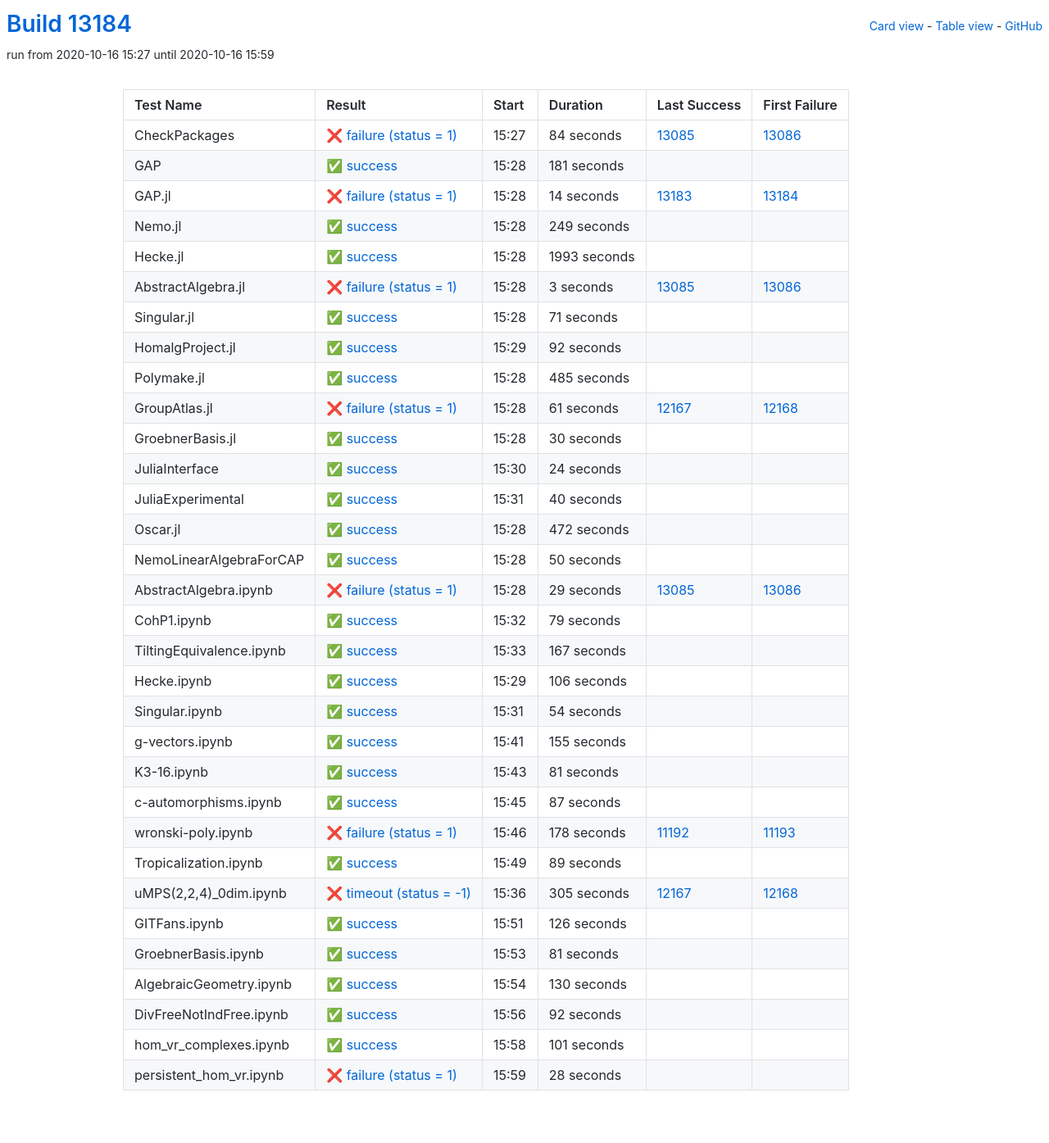
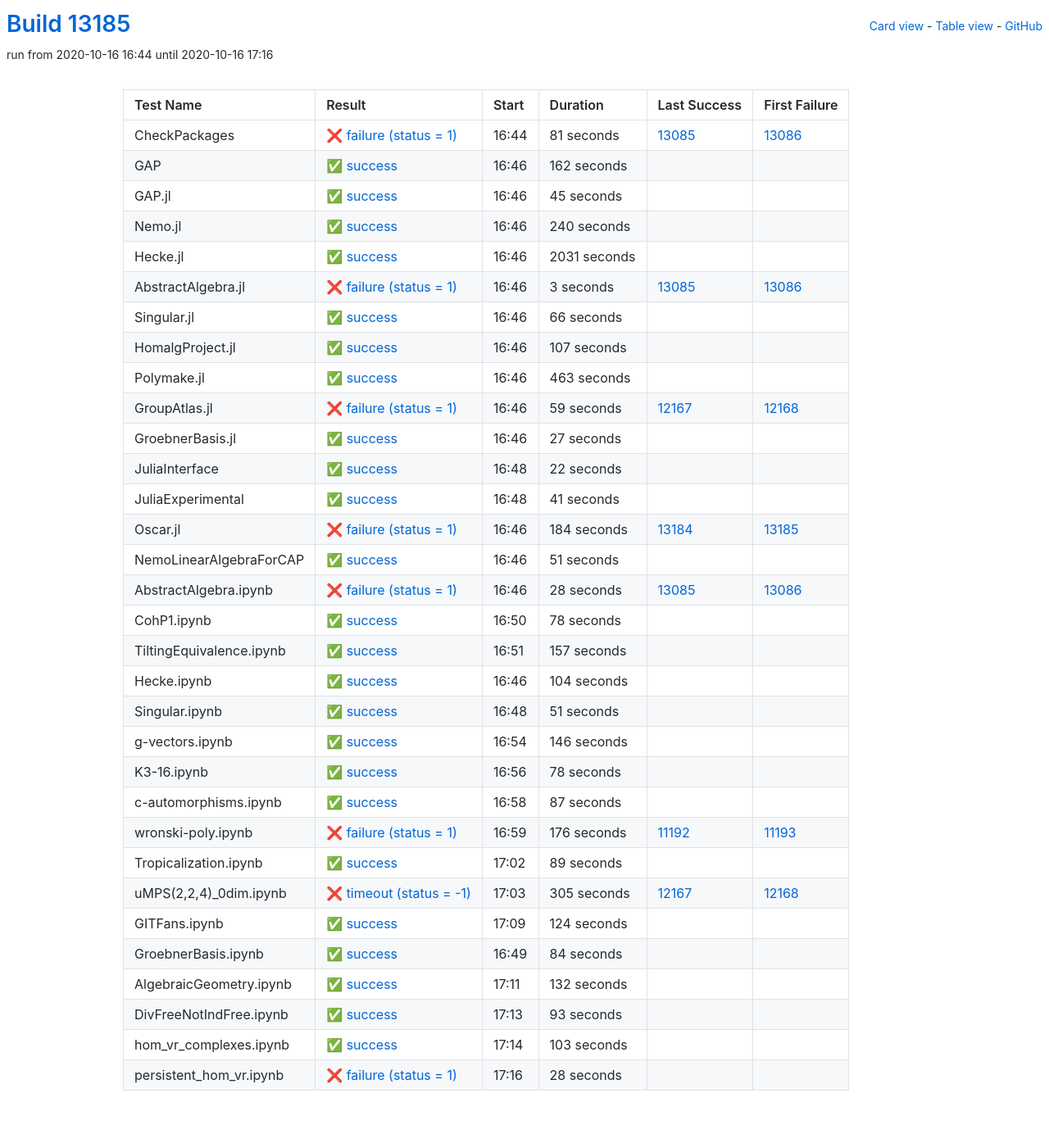
Before and after one commit to oscar-system/oscar-ci-status, a Jekyll site: the page built from table.html, in a window 1280 px wide. Shown: the whole page at 82% size. Built offline with Jekyll 4.4.1, drawn with Linux system fonts in a browser that asks for light colours.

Commit message:
Build #13185

```diff
--- a/_data/ci.yml
+++ b/_data/ci.yml
@@ -1,6 +1,6 @@
 ---
-build: 13184
-build_url: https://oscarci.mathematik.uni-kl.de/job/oscar/13184/
+build: 13185
+build_url: https://oscarci.mathematik.uni-kl.de/job/oscar/13185/
 job: oscar
 organization: oscar-system
 repo: oscar-ci-status
@@ -8,68 +8,68 @@ repourl: https://github.com/oscar-system/oscar-ci-status
 tests:
 - name: CheckPackages
   id: checkpackages
-  log: https://oscarci.mathematik.uni-kl.de/job/oscar/13184/artifact/logs/build-13184/CheckPackages.log
-  start: 2020-10-16 15:27
+  log: https://oscarci.mathematik.uni-kl.de/job/oscar/13185/artifact/logs/build-13185/CheckPackages.log
+  start: 2020-10-16 16:44
   success: false
   exitcode: 1
   status: failure
-  duration: 84
+  duration: 81
   last_success: 13085
   last_success_url: https://oscarci.mathematik.uni-kl.de/job/oscar/13085/
   first_failure: 13086
   first_failure_url: https://oscarci.mathematik.uni-kl.de/job/oscar/13086/
 - name: GAP
   id: gap
-  log: https://oscarci.mathematik.uni-kl.de/job/oscar/13184/artifact/logs/build-13184/GAP.log
-  start: 2020-10-16 15:28
+  log: https://oscarci.mathematik.uni-kl.de/job/oscar/13185/artifact/logs/build-13185/GAP.log
+  start: 2020-10-16 16:46
   success: true
   exitcode: 0
   status: success
-  duration: 181
+  duration: 162
   last_success: false
   last_success_url:
   first_failure: false
   first_failure_url:
 - name: GAP.jl
   id: gap-jl
-  log: https://oscarci.mathematik.uni-kl.de/job/oscar/13184/artifact/logs/build-13184/GAP.jl.log
-  start: 2020-10-16 15:28
-  success: false
-  exitcode: 1
-  status: failure
-  duration: 14
-  last_success: 13183
-  last_success_url: https://oscarci.mathematik.uni-kl.de/job/oscar/13183/
-  first_failure: 13184
-  first_failure_url: https://oscarci.mathematik.uni-kl.de/job/oscar/13184/
-- name: Nemo.jl
-  id: nemo-jl
-  log: https://oscarci.mathematik.uni-kl.de/job/oscar/13184/artifact/logs/build-13184/Nemo.jl.log
-  start: 2020-10-16 15:28
+  log: https://oscarci.mathematik.uni-kl.de/job/oscar/13185/artifact/logs/build-13185/GAP.jl.log
+  start: 2020-10-16 16:46
   success: true
   exitcode: 0
   status: success
-  duration: 249
+  duration: 45
+  last_success: false
+  last_success_url:
+  first_failure: false
+  first_failure_url:
+- name: Nemo.jl
+  id: nemo-jl
+  log: https://oscarci.mathematik.uni-kl.de/job/oscar/13185/artifact/logs/build-13185/Nemo.jl.log
+  start: 2020-10-16 16:46
+  success: true
+  exitcode: 0
+  status: success
+  duration: 240
   last_success: false
   last_success_url:
   first_failure: false
   first_failure_url:
 - name: Hecke.jl
   id: hecke-jl
-  log: https://oscarci.mathematik.uni-kl.de/job/oscar/13184/artifact/logs/build-13184/Hecke.jl.log
-  start: 2020-10-16 15:28
+  log: https://oscarci.mathematik.uni-kl.de/job/oscar/13185/artifact/logs/build-13185/Hecke.jl.log
+  start: 2020-10-16 16:46
   success: true
   exitcode: 0
   status: success
-  duration: 1993
+  duration: 2031
   last_success: false
   last_success_url:
   first_failure: false
   first_failure_url:
 - name: AbstractAlgebra.jl
   id: abstractalgebra-jl
-  log: https://oscarci.mathematik.uni-kl.de/job/oscar/13184/artifact/logs/build-13184/AbstractAlgebra.jl.log
-  start: 2020-10-16 15:28
+  log: https://oscarci.mathematik.uni-kl.de/job/oscar/13185/artifact/logs/build-13185/AbstractAlgebra.jl.log
+  start: 2020-10-16 16:46
   success: false
   exitcode: 1
   status: failure
@@ -80,200 +80,200 @@ tests:
   first_failure_url: https://oscarci.mathematik.uni-kl.de/job/oscar/13086/
 - name: Singular.jl
   id: singular-jl
-  log: https://oscarci.mathematik.uni-kl.de/job/oscar/13184/artifact/logs/build-13184/Singular.jl.log
-  start: 2020-10-16 15:28
+  log: https://oscarci.mathematik.uni-kl.de/job/oscar/13185/artifact/logs/build-13185/Singular.jl.log
+  start: 2020-10-16 16:46
   success: true
   exitcode: 0
   status: success
-  duration: 71
+  duration: 66
   last_success: false
   last_success_url:
   first_failure: false
   first_failure_url:
 - name: HomalgProject.jl
   id: homalgproject-jl
-  log: https://oscarci.mathematik.uni-kl.de/job/oscar/13184/artifact/logs/build-13184/HomalgProject.jl.log
-  start: 2020-10-16 15:29
+  log: https://oscarci.mathematik.uni-kl.de/job/oscar/13185/artifact/logs/build-13185/HomalgProject.jl.log
+  start: 2020-10-16 16:46
   success: true
   exitcode: 0
   status: success
-  duration: 92
+  duration: 107
   last_success: false
   last_success_url:
   first_failure: false
   first_failure_url:
 - name: Polymake.jl
   id: polymake-jl
-  log: https://oscarci.mathematik.uni-kl.de/job/oscar/13184/artifact/logs/build-13184/Polymake.jl.log
-  start: 2020-10-16 15:28
+  log: https://oscarci.mathematik.uni-kl.de/job/oscar/13185/artifact/logs/build-13185/Polymake.jl.log
+  start: 2020-10-16 16:46
   success: true
   exitcode: 0
   status: success
-  duration: 485
+  duration: 463
   last_success: false
   last_success_url:
   first_failure: false
   first_failure_url:
 - name: GroupAtlas.jl
   id: groupatlas-jl
-  log: https://oscarci.mathematik.uni-kl.de/job/oscar/13184/artifact/logs/build-13184/GroupAtlas.jl.log
-  start: 2020-10-16 15:28
+  log: https://oscarci.mathematik.uni-kl.de/job/oscar/13185/artifact/logs/build-13185/GroupAtlas.jl.log
+  start: 2020-10-16 16:46
   success: false
   exitcode: 1
   status: failure
-  duration: 61
+  duration: 59
   last_success: 12167
   last_success_url: https://oscarci.mathematik.uni-kl.de/job/oscar/12167/
   first_failure: 12168
   first_failure_url: https://oscarci.mathematik.uni-kl.de/job/oscar/12168/
 - name: GroebnerBasis.jl
   id: groebnerbasis-jl
-  log: https://oscarci.mathematik.uni-kl.de/job/oscar/13184/artifact/logs/build-13184/GroebnerBasis.jl.log
-  start: 2020-10-16 15:28
+  log: https://oscarci.mathematik.uni-kl.de/job/oscar/13185/artifact/logs/build-13185/GroebnerBasis.jl.log
+  start: 2020-10-16 16:46
   success: true
   exitcode: 0
   status: success
-  duration: 30
+  duration: 27
   last_success: false
   last_success_url:
   first_failure: false
   first_failure_url:
 - name: JuliaInterface
   id: juliainterface
-  log: https://oscarci.mathematik.uni-kl.de/job/oscar/13184/artifact/logs/build-13184/JuliaInterface.log
-  start: 2020-10-16 15:30
+  log: https://oscarci.mathematik.uni-kl.de/job/oscar/13185/artifact/logs/build-13185/JuliaInterface.log
+  start: 2020-10-16 16:48
   success: true
   exitcode: 0
   status: success
-  duration: 24
+  duration: 22
   last_success: false
   last_success_url:
   first_failure: false
   first_failure_url:
 - name: JuliaExperimental
   id: juliaexperimental
-  log: https://oscarci.mathematik.uni-kl.de/job/oscar/13184/artifact/logs/build-13184/JuliaExperimental.log
-  start: 2020-10-16 15:31
+  log: https://oscarci.mathematik.uni-kl.de/job/oscar/13185/artifact/logs/build-13185/JuliaExperimental.log
+  start: 2020-10-16 16:48
   success: true
   exitcode: 0
   status: success
-  duration: 40
+  duration: 41
   last_success: false
   last_success_url:
   first_failure: false
   first_failure_url:
 - name: Oscar.jl
   id: oscar-jl
-  log: https://oscarci.mathematik.uni-kl.de/job/oscar/13184/artifact/logs/build-13184/Oscar.jl.log
-  start: 2020-10-16 15:28
+  log: https://oscarci.mathematik.uni-kl.de/job/oscar/13185/artifact/logs/build-13185/Oscar.jl.log
+  start: 2020-10-16 16:46
+  success: false
+  exitcode: 1
+  status: failure
+  duration: 184
+  last_success: 13184
+  last_success_url: https://oscarci.mathematik.uni-kl.de/job/oscar/13184/
+  first_failure: 13185
+  first_failure_url: https://oscarci.mathematik.uni-kl.de/job/oscar/13185/
+- name: NemoLinearAlgebraForCAP
+  id: nemolinearalgebraforcap
+  log: https://oscarci.mathematik.uni-kl.de/job/oscar/13185/artifact/logs/build-13185/NemoLinearAlgebraForCAP.log
+  start: 2020-10-16 16:46
   success: true
   exitcode: 0
   status: success
-  duration: 472
-  last_success: false
-  last_success_url:
-  first_failure: false
-  first_failure_url:
-- name: NemoLinearAlgebraForCAP
-  id: nemolinearalgebraforcap
-  log: https://oscarci.mathematik.uni-kl.de/job/oscar/13184/artifact/logs/build-13184/NemoLinearAlgebraForCAP.log
-  start: 2020-10-16 15:28
-  success: true
-  exitcode: 0
-  status: success
-  duration: 50
+  duration: 51
   last_success: false
   last_success_url:
   first_failure: false
   first_failure_url:
 - name: AbstractAlgebra.ipynb
   id: abstractalgebra-ipynb
-  log: https://oscarci.mathematik.uni-kl.de/job/oscar/13184/artifact/logs/build-13184/AbstractAlgebra.ipynb.log
-  start: 2020-10-16 15:28
+  log: https://oscarci.mathematik.uni-kl.de/job/oscar/13185/artifact/logs/build-13185/AbstractAlgebra.ipynb.log
+  start: 2020-10-16 16:46
   success: false
   exitcode: 1
   status: failure
-  duration: 29
+  duration: 28
   last_success: 13085
   last_success_url: https://oscarci.mathematik.uni-kl.de/job/oscar/13085/
   first_failure: 13086
   first_failure_url: https://oscarci.mathematik.uni-kl.de/job/oscar/13086/
 - name: CohP1.ipynb
   id: cohp1-ipynb
-  log: https://oscarci.mathematik.uni-kl.de/job/oscar/13184/artifact/logs/build-13184/CohP1.ipynb.log
-  start: 2020-10-16 15:32
+  log: https://oscarci.mathematik.uni-kl.de/job/oscar/13185/artifact/logs/build-13185/CohP1.ipynb.log
+  start: 2020-10-16 16:50
   success: true
   exitcode: 0
   status: success
-  duration: 79
+  duration: 78
   last_success: false
   last_success_url:
   first_failure: false
   first_failure_url:
 - name: TiltingEquivalence.ipynb
   id: tiltingequivalence-ipynb
-  log: https://oscarci.mathematik.uni-kl.de/job/oscar/13184/artifact/logs/build-13184/TiltingEquivalence.ipynb.log
-  start: 2020-10-16 15:33
+  log: https://oscarci.mathematik.uni-kl.de/job/oscar/13185/artifact/logs/build-13185/TiltingEquivalence.ipynb.log
+  start: 2020-10-16 16:51
   success: true
   exitcode: 0
   status: success
-  duration: 167
+  duration: 157
   last_success: false
   last_success_url:
   first_failure: false
   first_failure_url:
 - name: Hecke.ipynb
   id: hecke-ipynb
-  log: https://oscarci.mathematik.uni-kl.de/job/oscar/13184/artifact/logs/build-13184/Hecke.ipynb.log
-  start: 2020-10-16 15:29
+  log: https://oscarci.mathematik.uni-kl.de/job/oscar/13185/artifact/logs/build-13185/Hecke.ipynb.log
+  start: 2020-10-16 16:46
   success: true
   exitcode: 0
   status: success
-  duration: 106
+  duration: 104
   last_success: false
   last_success_url:
   first_failure: false
   first_failure_url:
 - name: Singular.ipynb
   id: singular-ipynb
-  log: https://oscarci.mathematik.uni-kl.de/job/oscar/13184/artifact/logs/build-13184/Singular.ipynb.log
-  start: 2020-10-16 15:31
+  log: https://oscarci.mathematik.uni-kl.de/job/oscar/13185/artifact/logs/build-13185/Singular.ipynb.log
+  start: 2020-10-16 16:48
   success: true
   exitcode: 0
   status: success
-  duration: 54
+  duration: 51
   last_success: false
   last_success_url:
   first_failure: false
   first_failure_url:
 - name: g-vectors.ipynb
   id: g-vectors-ipynb
-  log: https://oscarci.mathematik.uni-kl.de/job/oscar/13184/artifact/logs/build-13184/g-vectors.ipynb.log
-  start: 2020-10-16 15:41
+  log: https://oscarci.mathematik.uni-kl.de/job/oscar/13185/artifact/logs/build-13185/g-vectors.ipynb.log
+  start: 2020-10-16 16:54
   success: true
   exitcode: 0
   status: success
-  duration: 155
+  duration: 146
   last_success: false
   last_success_url:
   first_failure: false
   first_failure_url:
 - name: K3-16.ipynb
   id: k3-16-ipynb
-  log: https://oscarci.mathematik.uni-kl.de/job/oscar/13184/artifact/logs/build-13184/K3-16.ipynb.log
-  start: 2020-10-16 15:43
+  log: https://oscarci.mathematik.uni-kl.de/job/oscar/13185/artifact/logs/build-13185/K3-16.ipynb.log
+  start: 2020-10-16 16:56
   success: true
   exitcode: 0
   status: success
-  duration: 81
+  duration: 78
   last_success: false
   last_success_url:
   first_failure: false
   first_failure_url:
 - name: c-automorphisms.ipynb
   id: c-automorphisms-ipynb
-  log: https://oscarci.mathematik.uni-kl.de/job/oscar/13184/artifact/logs/build-13184/c-automorphisms.ipynb.log
-  start: 2020-10-16 15:45
+  log: https://oscarci.mathematik.uni-kl.de/job/oscar/13185/artifact/logs/build-13185/c-automorphisms.ipynb.log
+  start: 2020-10-16 16:58
   success: true
   exitcode: 0
   status: success
@@ -284,20 +284,20 @@ tests:
   first_failure_url:
 - name: wronski-poly.ipynb
   id: wronski-poly-ipynb
-  log: https://oscarci.mathematik.uni-kl.de/job/oscar/13184/artifact/logs/build-13184/wronski-poly.ipynb.log
-  start: 2020-10-16 15:46
+  log: https://oscarci.mathematik.uni-kl.de/job/oscar/13185/artifact/logs/build-13185/wronski-poly.ipynb.log
+  start: 2020-10-16 16:59
   success: false
   exitcode: 1
   status: failure
-  duration: 178
+  duration: 176
   last_success: 11192
   last_success_url: https://oscarci.mathematik.uni-kl.de/job/oscar/11192/
   first_failure: 11193
   first_failure_url: https://oscarci.mathematik.uni-kl.de/job/oscar/11193/
 - name: Tropicalization.ipynb
   id: tropicalization-ipynb
-  log: https://oscarci.mathematik.uni-kl.de/job/oscar/13184/artifact/logs/build-13184/Tropicalization.ipynb.log
-  start: 2020-10-16 15:49
+  log: https://oscarci.mathematik.uni-kl.de/job/oscar/13185/artifact/logs/build-13185/Tropicalization.ipynb.log
+  start: 2020-10-16 17:02
   success: true
   exitcode: 0
   status: success
@@ -308,8 +308,8 @@ tests:
   first_failure_url:
 - name: uMPS(2,2,4)_0dim.ipynb
   id: umps-2-2-4-0dim-ipynb
-  log: https://oscarci.mathematik.uni-kl.de/job/oscar/13184/artifact/logs/build-13184/uMPS-2-2-4-_0dim.ipynb.log
-  start: 2020-10-16 15:36
+  log: https://oscarci.mathematik.uni-kl.de/job/oscar/13185/artifact/logs/build-13185/uMPS-2-2-4-_0dim.ipynb.log
+  start: 2020-10-16 17:03
   success: false
   exitcode: -1
   status: timeout
@@ -320,68 +320,68 @@ tests:
   first_failure_url: https://oscarci.mathematik.uni-kl.de/job/oscar/12168/
 - name: GITFans.ipynb
   id: gitfans-ipynb
-  log: https://oscarci.mathematik.uni-kl.de/job/oscar/13184/artifact/logs/build-13184/GITFans.ipynb.log
-  start: 2020-10-16 15:51
+  log: https://oscarci.mathematik.uni-kl.de/job/oscar/13185/artifact/logs/build-13185/GITFans.ipynb.log
+  start: 2020-10-16 17:09
   success: true
   exitcode: 0
   status: success
-  duration: 126
+  duration: 124
   last_success: false
   last_success_url:
   first_failure: false
   first_failure_url:
 - name: GroebnerBasis.ipynb
   id: groebnerbasis-ipynb
-  log: https://oscarci.mathematik.uni-kl.de/job/oscar/13184/artifact/logs/build-13184/GroebnerBasis.ipynb.log
-  start: 2020-10-16 15:53
+  log: https://oscarci.mathematik.uni-kl.de/job/oscar/13185/artifact/logs/build-13185/GroebnerBasis.ipynb.log
+  start: 2020-10-16 16:49
   success: true
   exitcode: 0
   status: success
-  duration: 81
+  duration: 84
   last_success: false
   last_success_url:
   first_failure: false
   first_failure_url:
 - name: AlgebraicGeometry.ipynb
   id: algebraicgeometry-ipynb
-  log: https://oscarci.mathematik.uni-kl.de/job/oscar/13184/artifact/logs/build-13184/AlgebraicGeometry.ipynb.log
-  start: 2020-10-16 15:54
+  log: https://oscarci.mathematik.uni-kl.de/job/oscar/13185/artifact/logs/build-13185/AlgebraicGeometry.ipynb.log
+  start: 2020-10-16 17:11
   success: true
   exitcode: 0
   status: success
-  duration: 130
+  duration: 132
   last_success: false
   last_success_url:
   first_failure: false
   first_failure_url:
 - name: DivFreeNotIndFree.ipynb
   id: divfreenotindfree-ipynb
-  log: https://oscarci.mathematik.uni-kl.de/job/oscar/13184/artifact/logs/build-13184/DivFreeNotIndFree.ipynb.log
-  start: 2020-10-16 15:56
+  log: https://oscarci.mathematik.uni-kl.de/job/oscar/13185/artifact/logs/build-13185/DivFreeNotIndFree.ipynb.log
+  start: 2020-10-16 17:13
   success: true
   exitcode: 0
   status: success
-  duration: 92
+  duration: 93
   last_success: false
   last_success_url:
   first_failure: false
   first_failure_url:
 - name: hom_vr_complexes.ipynb
   id: hom-vr-complexes-ipynb
-  log: https://oscarci.mathematik.uni-kl.de/job/oscar/13184/artifact/logs/build-13184/hom_vr_complexes.ipynb.log
-  start: 2020-10-16 15:58
+  log: https://oscarci.mathematik.uni-kl.de/job/oscar/13185/artifact/logs/build-13185/hom_vr_complexes.ipynb.log
+  start: 2020-10-16 17:14
   success: true
   exitcode: 0
   status: success
-  duration: 101
+  duration: 103
   last_success: false
   last_success_url:
   first_failure: false
   first_failure_url:
 - name: persistent_hom_vr.ipynb
   id: persistent-hom-vr-ipynb
-  log: https://oscarci.mathematik.uni-kl.de/job/oscar/13184/artifact/logs/build-13184/persistent_hom_vr.ipynb.log
-  start: 2020-10-16 15:59
+  log: https://oscarci.mathematik.uni-kl.de/job/oscar/13185/artifact/logs/build-13185/persistent_hom_vr.ipynb.log
+  start: 2020-10-16 17:16
   success: false
   exitcode: 1
   status: failure
```
Also changed, not shown: README.md.
